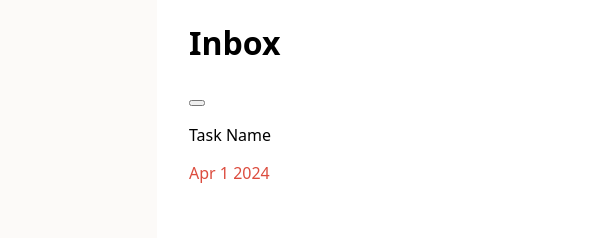
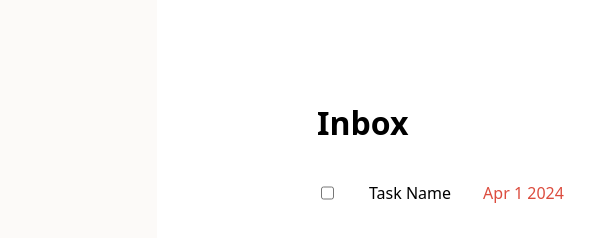
Before and after one commit to sandfortw/odin-todo-list, a website built with webpack: page src/index.html in a window 1280 px wide. Shown: the full height of the page, 155-768 px from the left. Built offline with nearby package versions, Linux system fonts and the light colour scheme.

Commit message:
Complete basic styling

```diff
--- a/src/index.html
+++ b/src/index.html
@@ -24,7 +24,7 @@
     <h1>Inbox</h1>
     <div id="inbox-task-list">
       <div class="inbox-task">
-        <button class="check-button"></button>
+        <input type="checkbox" name="" id="" class="check-button">
         <p class="inbox-task-name">Task Name</p>
         <p class="inbox-task-date"> Apr 1 2024</p>
       </div>
--- a/src/style.css
+++ b/src/style.css
@@ -49,3 +49,14 @@ nav h2 {
   stroke: #DC4C3E;
   color: red;
 }
+
+.inbox-task{
+  display: flex;
+  justify-content: left;
+  gap: 2rem;
+}
+
+#inbox-content{
+  margin-left: 10vw;
+  margin-top: 10vh;
+}
```
